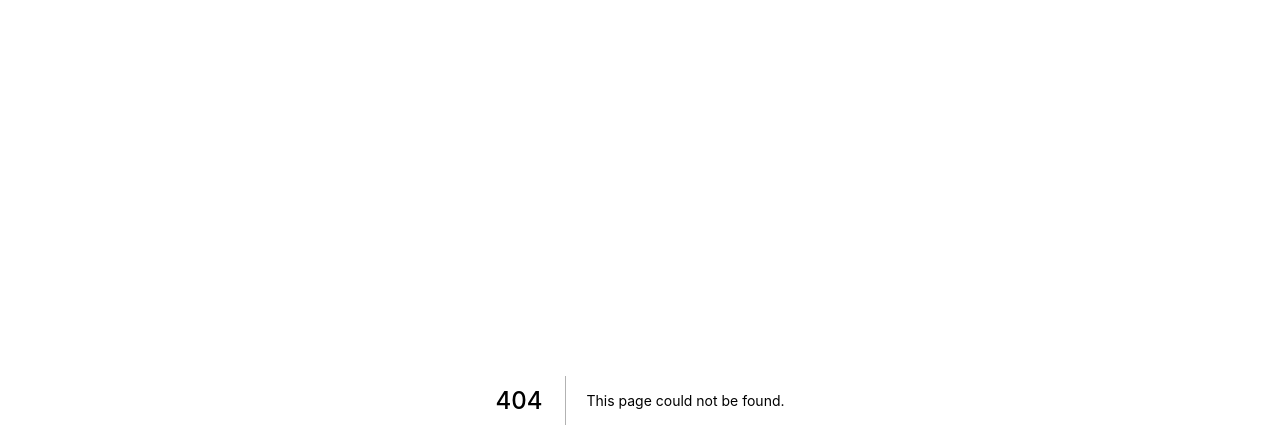
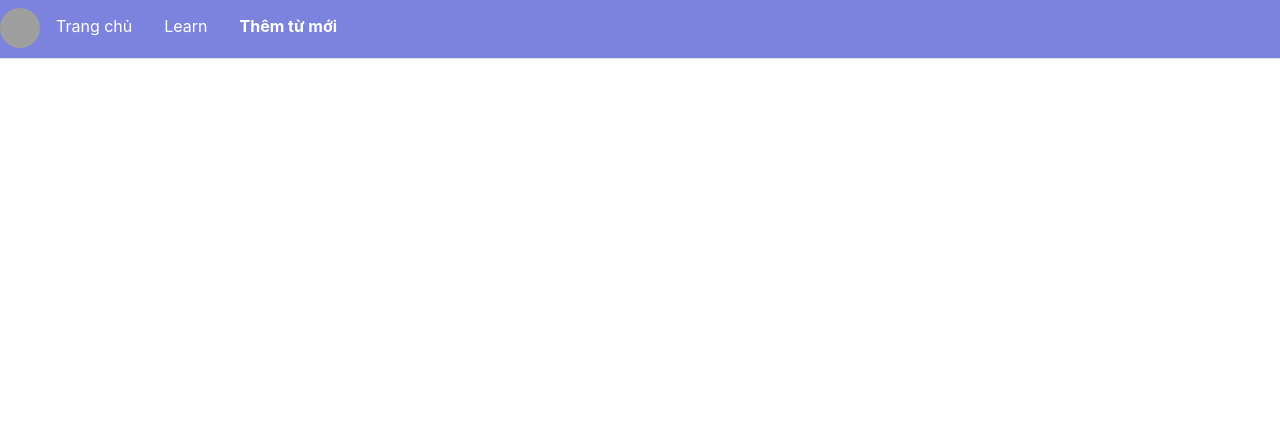
Before and after one commit to CongPhiNguyen/word-memo, a Next.js app: page /add-word in a window 1280 px wide. Before the commit this address had no page. Shown: the top 448 px of the page. Built offline with nearby package versions, Linux system fonts and the light colour scheme; grey boxes are pictures that could not be loaded.

Commit message:
basic header and question container

```diff
--- /dev/null
+++ b/component/Header.tsx
@@ -0,0 +1,60 @@
+import * as React from 'react';
+import Link from 'next/link';
+export interface IHeaderProps {
+  active: String,
+}
+
+export default function Header (props: IHeaderProps) {
+  console.log(props);
+  return (
+    <div>
+      <div className='h-[60px] border-[1px] flex bg-[#7c83df] m-[-1px]'>
+          <div className='flex'>
+            <Link href='/'>
+              <a>
+                <img
+                  src="https://i.pinimg.com/736x/d1/2c/0c/d12c0c317c3ae48c9fb11127af539d00.jpg"
+                  // layout='fill'
+                  // objectFit="cover"
+                  // sizes='40px'
+                  className='w-[40px] h-[40px] mt-[8px] rounded-full'
+                >
+                </img>
+              </a>
+            </Link>
+            <Link href="/">
+              <a className={
+                  props.active==='home' ?
+                    'px-[16px] py-[14px] text-[#fff] font-[700]':
+                    'px-[16px] py-[14px] text-[#fff]'
+                }
+                >
+                Trang chủ
+              </a>
+            </Link>
+            <Link href="/learn">
+              <a className={
+                  props.active==='learn' ?
+                    'px-[16px] py-[14px] text-[#fff] font-[700]':
+                    'px-[16px] py-[14px] text-[#fff]'
+                }
+                >
+                Learn
+              </a>
+            </Link>
+            <Link href="/add-word">
+              <a className={
+                  props.active==='add-word' ?
+                    'px-[16px] py-[14px] text-[#fff] font-[700]':
+                    'px-[16px] py-[14px] text-[#fff]'
+                }
+                >
+                Thêm từ mới
+              </a>
+            </Link>
+          </div>
+
+      </div>
+    </div>
+  );
+}
--- /dev/null
+++ b/component/learn/fillTheBlank.tsx
@@ -0,0 +1,19 @@
+import React from 'react';
+import { useState } from 'react';
+export interface IFillBlankProps {
+}
+
+export default function FillBlank (props: IFillBlankProps) {
+
+    return (
+      <div className='text-center'>
+        <div className='w-[60%] mx-auto'>
+            Fill in the blank
+        </div>
+        <div className="fill-container">
+
+        </div>
+      </div>
+
+    );
+}
--- /dev/null
+++ b/component/learn/question.tsx
@@ -0,0 +1,22 @@
+import React from 'react';
+import { useState } from 'react';
+import ProgressBar from "@ramonak/react-progress-bar";
+import FillBlank from './fillTheBlank';
+export interface IQuestionProps {
+}
+
+export default function Question (props: IQuestionProps) {
+
+    return (
+      <div className='text-center'>
+        <div className='w-[60%] mx-auto'>
+            Nguyễn Công Phi
+            <ProgressBar completed={60} />
+        </div>
+        <div className="question-container">
+          <FillBlank/>
+        </div>
+      </div>
+
+    );
+}
--- a/next.config.js
+++ b/next.config.js
@@ -1,6 +1,9 @@
 /** @type {import('next').NextConfig} */
 const nextConfig = {
   reactStrictMode: true,
+  images: {
+    domains: ['i.pinimg.com']
+  },
 }
 
 module.exports = nextConfig
--- a/package.json
+++ b/package.json
@@ -9,6 +9,7 @@
     "lint": "next lint"
   },
   "dependencies": {
+    "@ramonak/react-progress-bar": "^5.0.1",
     "next": "12.1.6",
     "react": "18.2.0",
     "react-card-flip": "^1.1.5",
--- /dev/null
+++ b/pages/add-word.tsx
@@ -0,0 +1,18 @@
+import * as React from 'react';
+import Header from '../component/Header';
+import Head from 'next/head';
+export interface INewWordProps {
+}
+
+export default function NewWord (props: INewWordProps) {
+  return (
+    <div>
+      <Head>
+        <title>WordMemo</title>
+        <meta name="description" content="Generated by create next app" />
+        <link rel="icon" href="https://i.pinimg.com/736x/d1/2c/0c/d12c0c317c3ae48c9fb11127af539d00.jpg" />
+      </Head>
+      <Header active={'add-word'}/>
+    </div>
+  );
+}
--- a/pages/index.tsx
+++ b/pages/index.tsx
@@ -1,70 +1,17 @@
 import type { NextPage } from 'next'
 import Head from 'next/head'
-import Image from 'next/image'
-import styles from '../styles/Home.module.css'
-
+import Header from '../component/Header'
+import Question from '../component/learn/question'
 const Home: NextPage = () => {
   return (
-    <div className={styles.container}>
+    <div className="">
       <Head>
         <title>WordMemo</title>
         <meta name="description" content="Generated by create next app" />
-        <link rel="icon" href="/favicon.ico" />
+        <link rel="icon" href="https://i.pinimg.com/736x/d1/2c/0c/d12c0c317c3ae48c9fb11127af539d00.jpg" />
       </Head>
-
-      <main className={styles.main}>
-        <h1 className={styles.title}>
-          WordMemo
-        </h1>
-
-        <p className={styles.description}>
-          Get started by editing{' '}
-          <code className={styles.code}>pages/index.tsx</code>
-        </p>
-
-        <div className={styles.grid}>
-          <a href="https://nextjs.org/docs" className={styles.card}>
-            <h2>Documentation &rarr;</h2>
-            <p>Find in-depth information about Next.js features and API.</p>
-          </a>
-
-          <a href="https://nextjs.org/learn" className={styles.card}>
-            <h2>Learn &rarr;</h2>
-            <p>Learn about Next.js in an interactive course with quizzes!</p>
-          </a>
-
-          <a
-            href="https://github.com/vercel/next.js/tree/canary/examples"
-            className={styles.card}
-          >
-            <h2>Examples &rarr;</h2>
-            <p>Discover and deploy boilerplate example Next.js projects.</p>
-          </a>
-
-          <a
-            href="https://vercel.com/new?utm_source=create-next-app&utm_medium=default-template&utm_campaign=create-next-app"
-            className={styles.card}
-          >
-            <h2>Deploy &rarr;</h2>
-            <p>
-              Instantly deploy your Next.js site to a public URL with Vercel.
-            </p>
-          </a>
-        </div>
-      </main>
-
-      <footer className={styles.footer}>
-        <a
-          href="https://vercel.com?utm_source=create-next-app&utm_medium=default-template&utm_campaign=create-next-app"
-          target="_blank"
-          rel="noopener noreferrer"
-        >
-          Powered by{' '}
-          <span className={styles.logo}>
-            <Image src="/vercel.svg" alt="Vercel Logo" width={72} height={16} />
-          </span>
-        </a>
-      </footer>
+      <Header active={'home'}/>
+      <Question/>
     </div>
   )
 }
--- a/pages/learn.tsx
+++ b/pages/learn.tsx
@@ -1,18 +1,20 @@
 import * as React from 'react';
 import FlipCard from '../component/learn/flipCard';
-
+import Header from '../component/Header';
+import Head from 'next/head';
 export interface IAppProps {
 }
 
 export default function Learn (props: IAppProps) {
     return (
         <div>
+            <Head>
+            <title>WordMemo</title>
+            <meta name="description" content="Generated by create next app" />
+            <link rel="icon" href="https://i.pinimg.com/736x/d1/2c/0c/d12c0c317c3ae48c9fb11127af539d00.jpg" />
+        </Head>
             {/* Header */}
-            <div className='text-[#ff0000] h-[60px] border-[1px] flex'>
-                <div className='px-[10px] py-[14px]'>Trang chủ</div>
-                <div className='px-[10px] py-[14px]'>Học từ mới</div>
-                <div></div>
-            </div>
+            <Header active={'learn'}/>
             <div className='container w-[100%] h-[100px] flex justify-around'>
                 <div className='border-[#ff0000] w-[80%] h-[100px] border-[1px]'>
                     Learn
--- a/tailwind.config.js
+++ b/tailwind.config.js
@@ -2,6 +2,9 @@ module.exports = {
     content: [
       "./pages/**/*.{js,ts,jsx,tsx}",
       "./components/**/*.{js,ts,jsx,tsx}",
+      "./components/*.{js,ts,jsx,tsx}",
+      "./component/*.{js,ts,jsx,tsx}",
+      "./component/**/*.{js,ts,jsx,tsx}"
     ],
     theme: {
       extend: {},
```
Also changed, not shown: 1 other file (tests, documents, lock files or other folders).
